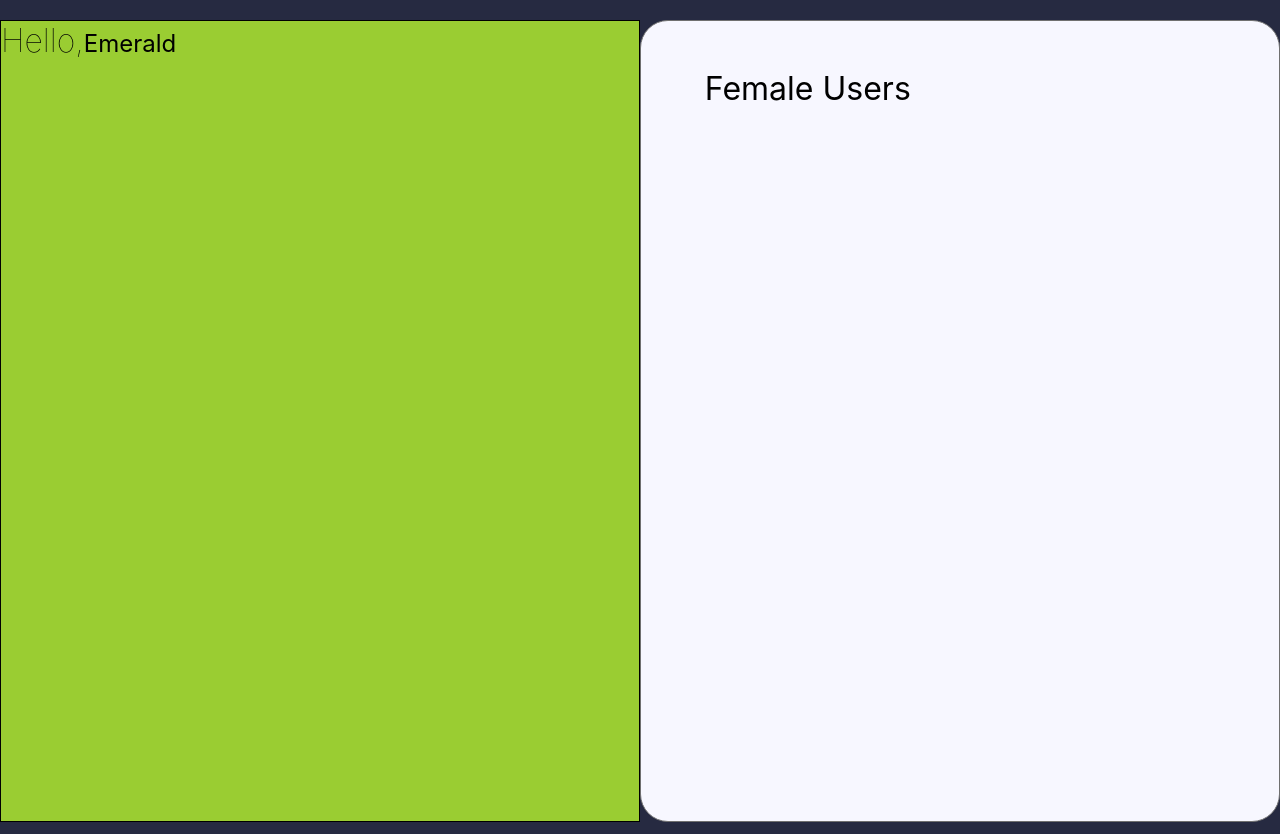
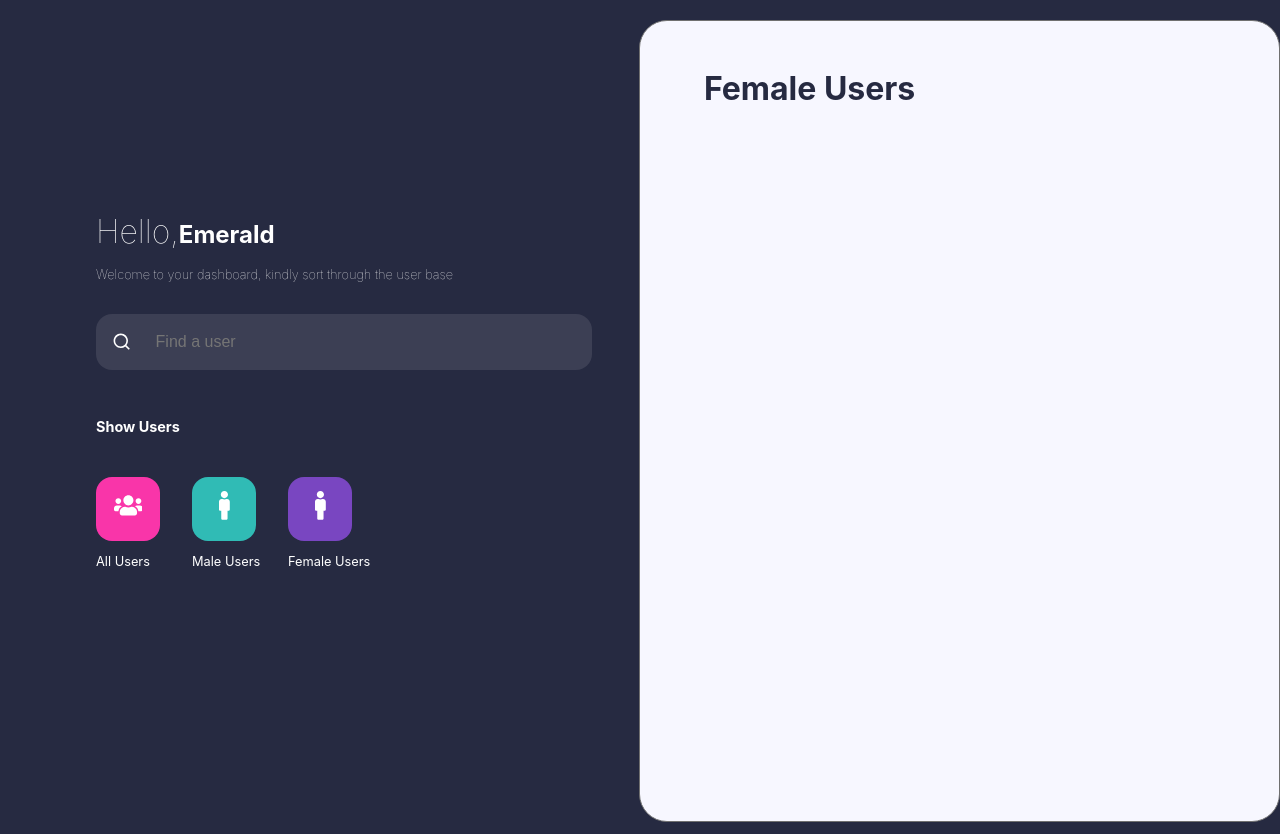
Before and after one commit to Ndipbanyan/Random-Api-Dashboard, a React (Create React App) app: page / in a window 1280 px wide. Built offline with nearby package versions, Linux system fonts and the light colour scheme.

Commit message:
left component

```diff
--- a/package.json
+++ b/package.json
@@ -8,11 +8,12 @@
     "@testing-library/user-event": "^12.1.10",
     "react": "^17.0.1",
     "react-dom": "^17.0.1",
+    "react-icons": "^4.1.0",
     "react-scripts": "4.0.1",
     "styled-components": "^5.2.1",
     "web-vitals": "^0.2.4"
   },
-   "resolutions": {
+  "resolutions": {
     "styled-components": "^5"
   },
   "scripts": {
--- a/src/components/Components.style.js
+++ b/src/components/Components.style.js
@@ -9,11 +9,19 @@ export const MainContainer = styled.div`
   opacity: 1;
 `;
 
-export const Container = styled.div`
-  width: 50%;
-  height: 100%;
-  background: yellowgreen;
-  border:1px solid;
+export const Container = styled.div.attrs((props) => ({
+  width: props.width || "50%",
+  height: props.height || "100%",
+  background: props.background || "none",
+  display: props.display ,
+  size:props.size||"none"
+}))`
+  width: ${(props) => props.width};
+  height: ${(props) => props.height};
+  background: ${(props) => props.background};
+  display:${props => props.display};
+  margin-right:${props=>props.size};
+  /* border: 1px solid; */
   opacity: 1;
 `;
 export const RightContainer = styled(Container)`
@@ -27,17 +35,25 @@ export const RightContainer = styled(Container)`
 `;
 
 export const Wrapper = styled.div`
-/* background:blue; */
-width:80%;
-height:90%;
-margin:3rem auto;
-`
-export const Label = styled.label.attrs((props) => ({
+  /* background: blue; */
+  width: 80%;
+  height: 90%;
+  margin: 3rem auto;
+  color: #262A41;
+`;
+export const LeftWrapper = styled(Wrapper)`
+  margin: 12rem 0 0 6rem;
+  height: 50%;
+  color:#fff;
+`;
+export const Label = styled.h1.attrs((props) => ({
   size: props.size || "2rem",
   color: props.color || "#262A41",
+  space: props.space || "0rem"
 }))`
   font-size: ${(props) => props.size};
-
+  color: ${(props) => props.color};
+  margin-top: ${(props) => props.space};
 `;
 export const Heading = styled.span.attrs((props) => ({
   size: props.size || "2rem",
@@ -46,4 +62,54 @@ export const Heading = styled.span.attrs((props) => ({
 }))`
   font-size: ${(props) => props.size};
   font-weight: ${(props) => props.weight};
+  color: ${(props) => props.color}
 `;
+export const Paragraph = styled.p.attrs((props) => ({
+  size: props.size || "2rem",
+  weight: props.weight || "100",
+  color: props.color || "#262A41",
+}))`
+  color: ${(props) => props.color};
+  font-weight: ${(props) => props.weight};
+  font-size: 0.8rem;
+`;
+
+export const InputFieldWrapper = styled.div`
+  display: flex;
+  align-items: center;
+  padding-left: 1rem;
+  background: #3c3f54;
+  width: ${(props) => (props.primary ? "30rem" : "50px")};
+  height: ${(props) => (props.primary ? "3.5rem" : "50px")};
+  margin-top: ${(props) => (props.primary ? "2rem" : "1rem")};
+  font-size: ${(props) => (props.primary ? "1.2rem" : ".5rem")};
+  border-radius: ${(props) => (props.primary ? "1rem" : "20px")};
+  color: #fff;
+`;
+export const InputField = styled.input`
+  margin-left: 1.4rem;
+  height: ${(props) => (props.primary ? "3rem" : "1rem")};
+  width: ${(props) => (props.primary ? "26rem" : "50px")};
+  font-size: ${(props) => (props.primary ? "1rem" : ".5rem")};
+  background: #3c3f54;
+  outline: none;
+  border: none;
+  color: #fff;
+`;
+export const Buttons = styled.button.attrs((props) => ({
+  size: props.size || "2rem",
+  weight: props.weight || "100",
+  color: props.color || "#262A41",
+  font:props.font||"16px"
+}))`
+width:${(props) => props.size};
+height:${(props) => props.size};
+margin-top:2rem;
+margin-right:3rem;
+background:${(props) => props.color};
+font-size:${props=>props.font};
+border-radius:1rem;
+border:none;
+color:#fff;
+text-align:center;
+`;
--- a/src/components/LeftContainer/index.js
+++ b/src/components/LeftContainer/index.js
@@ -1,5 +1,9 @@
 import React from 'react'
-import { Container,Label, Heading} from '../Components.style'
+import {
+    Container, LeftWrapper, Label, Heading, Paragraph,InputFieldWrapper,InputField,Buttons } from '../Components.style'
+import { RiSearchLine } from 'react-icons/ri'
+import { FaUsers, FaMale, FaFemale } from "react-icons/fa";
+
 
 
 
@@ -8,10 +12,55 @@ import { Container,Label, Heading} from '../Components.style'
 export default function LeftContainer() {
     return (
       <Container>
-        <Label size="1.5rem">
-          <Heading >Hello,</Heading>
-          Emerald
-        </Label>
+        <LeftWrapper>
+          <Label size="1.5rem" color="#fff">
+            <Heading color="#fff">Hello,</Heading>
+            Emerald
+          </Label>
+          <Paragraph color="#fff">
+            Welcome to your dashboard, kindly sort through the user base
+          </Paragraph>
+          <InputFieldWrapper primary>
+            <RiSearchLine />
+            <InputField placeholder="Find a user" primary />
+          </InputFieldWrapper>
+          <Label size=".9rem" space="3rem" color="#fff">
+            Show Users
+          </Label>
+          <Container display="flex" width="10rem" height="10rem" >
+            <Container
+              width="6rem"
+              height="4rem"
+
+            >
+              <Buttons size="4rem" color="#F935A9" font="1.8rem">
+                <FaUsers />
+              </Buttons>
+              <Paragraph color="#fff" weight="400">
+                All Users
+              </Paragraph>
+            </Container>
+            <Container
+              width="6rem"
+              heght="4rem"
+            >
+              <Buttons size="4rem" color="#30BBB5" font="1.8rem">
+                <FaMale />
+              </Buttons>
+              <Paragraph color="#fff" weight="400">
+                Male Users
+              </Paragraph>
+            </Container>
+            <Container width="6rem" height="4rem" >
+              <Buttons size="4rem" color="#7946C1" font="1.8rem">
+                <FaMale />
+              </Buttons>
+              <Paragraph color="#fff" weight="400">
+                Female Users
+              </Paragraph>
+            </Container>
+          </Container>
+        </LeftWrapper>
       </Container>
     );
 }
```
Also changed, not shown: 1 other file (tests, documents, lock files or other folders).
